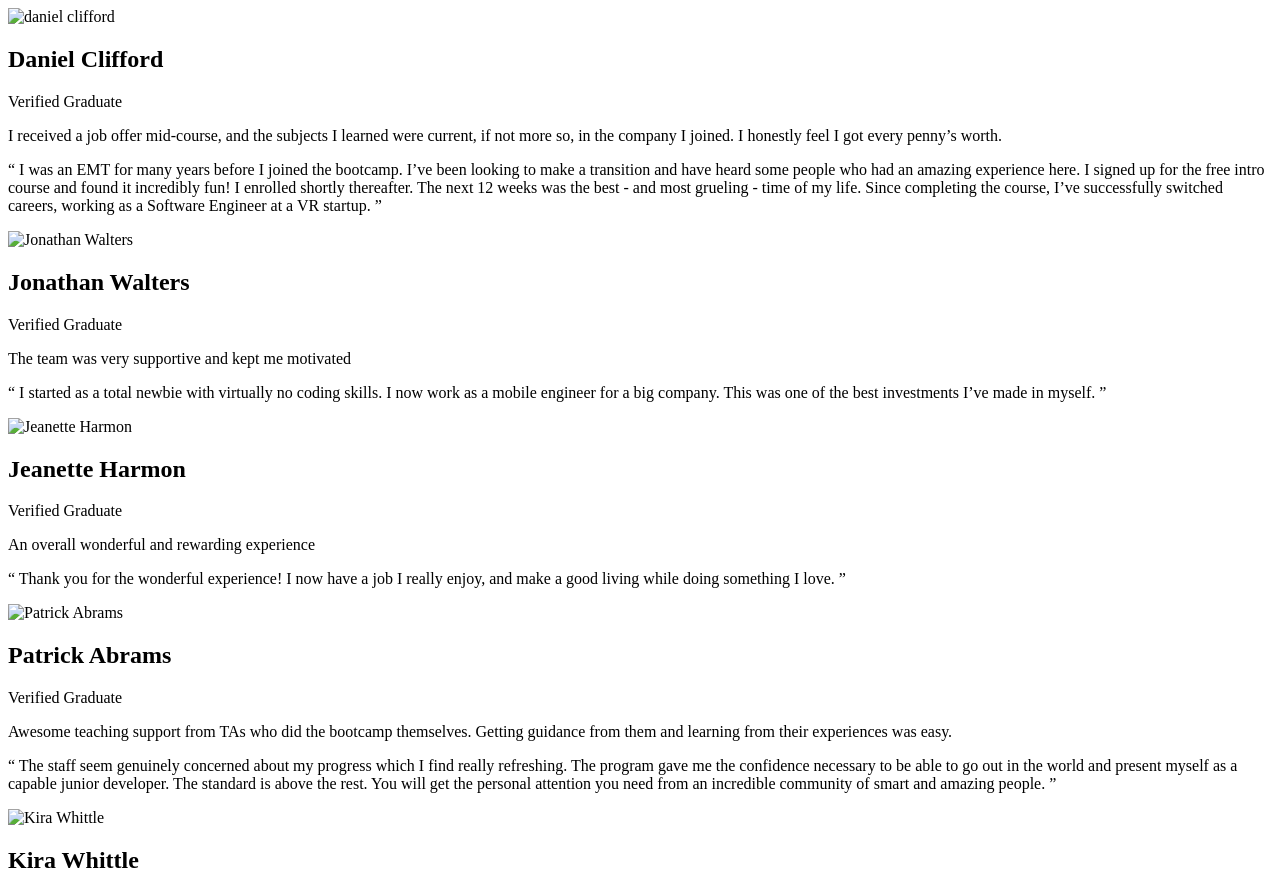
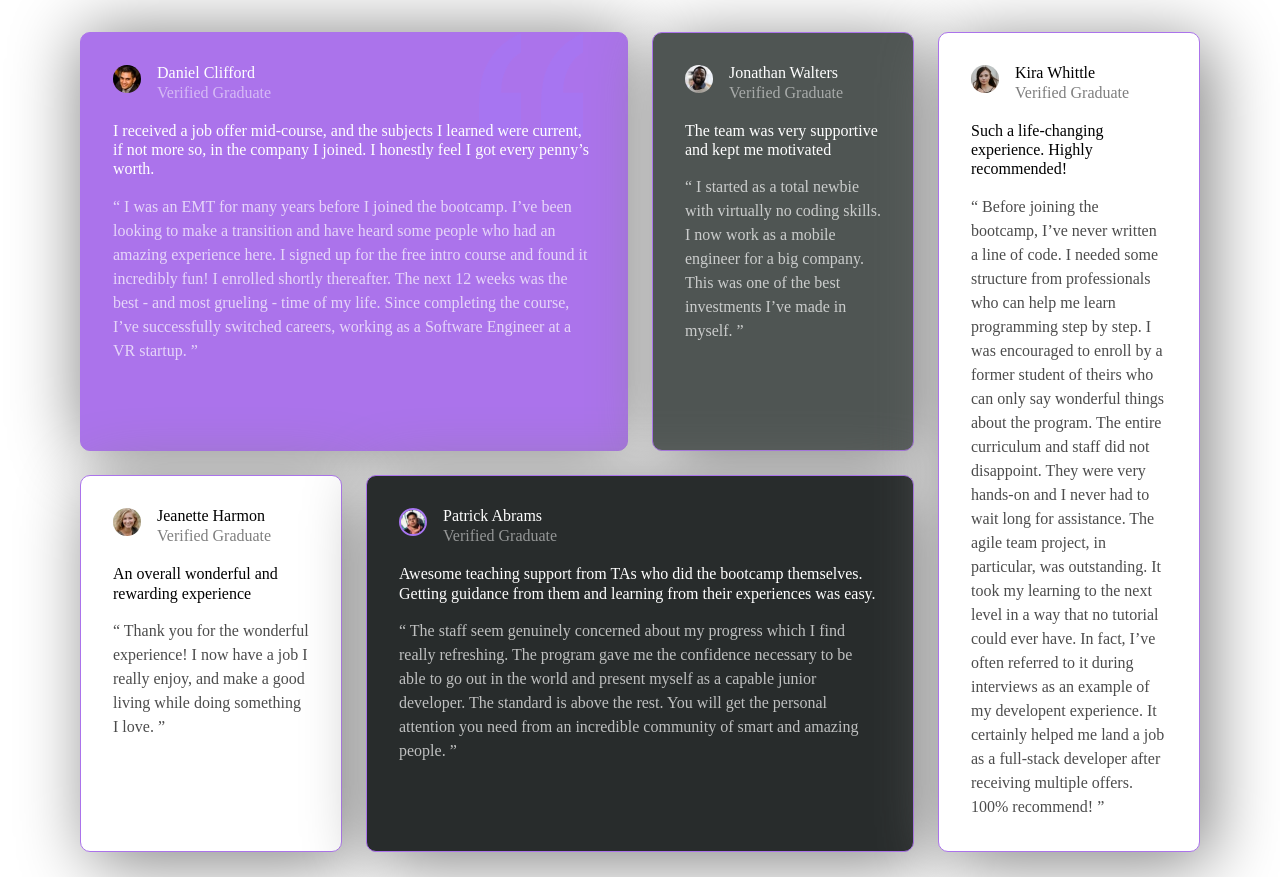
Before and after one commit to BommuAbhilash/html-and-css-level-2-testimonial-grid, a plain HTML site: page index.html in a window 1280 px wide. Shown: the top 877 px of the page. Drawn offline with Linux system fonts and the light colour scheme; files whose address does not match are found by name.

Commit message:
Update index.html

```diff
--- a/index.html
+++ b/index.html
@@ -10,7 +10,7 @@
   <link rel="preconnect" href="https://fonts.gstatic.com" crossorigin>
   <link href="https://fonts.googleapis.com/css2?family=Barlow+Semi+Condensed:wght@500;600&display=swap"
     rel="stylesheet">
-  <link rel="stylesheet" href="/html and css level 2 project/projectstyling2.css">
+  <link rel="stylesheet" href="projectstyling2.css">
   <title>FEM grid</title>
 </head>
 
@@ -19,7 +19,8 @@
     <article class="testimonial grid-col-span-2 flow bg-primary-400 quote text-neutral-100">
       <div class="flex">
         <div>
-          <img  src="/photos/images/image-daniel.jpg" alt="daniel clifford">
+          <img  src="/
+html-and-css-level-2-testimonial-grid/image-daniel.jpg" alt="daniel clifford">
         </div>
         <div>
           <h2 class="name">Daniel Clifford</h2>
@@ -41,7 +42,8 @@
     <article class="testimonial flow bg-secondary-400 text-neutral-100">
       <div class="flex">
         <div>
-          <img src="/photos/images/image-jonathan.jpg" alt="Jonathan Walters">
+          <img src="/
+html-and-css-level-2-testimonial-grid/image-jonathan.jpg" alt="Jonathan Walters">
         </div>
         <div>
           <h2 class="name">Jonathan Walters</h2>
@@ -59,7 +61,8 @@
     <article class="testimonial flow bg-neutral-100 text-secondary-400">
       <div class="flex">
         <div>
-          <img src="/photos/images/image-jeanette.jpg" alt="Jeanette Harmon">
+          <img src="/
+html-and-css-level-2-testimonial-grid/image-jeanette.jpg" alt="Jeanette Harmon">
         </div>
         <div>
           <h2 class="name">Jeanette Harmon</h2>
@@ -76,7 +79,8 @@
     <article class="testimonial grid-col-span-2 flow bg-secondary-500 text-neutral-100">
       <div class="flex">
         <div>
-          <img class="border-primary-400" src="/photos/images/image-patrick.jpg" alt="Patrick Abrams">
+          <img class="border-primary-400" src="/
+html-and-css-level-2-testimonial-grid/image-patrick.jpg" alt="Patrick Abrams">
         </div>
         <div>
           <h2 class="name">Patrick Abrams</h2>
@@ -97,7 +101,8 @@
     <article class="testimonial flow bg-neutral-100 text-secondary-400">
       <div class="flex">
         <div>
-          <img src="/photos/images/image-kira.jpg" alt="Kira Whittle">
+          <img src="/
+html-and-css-level-2-testimonial-grid/image-kira.jpg" alt="Kira Whittle">
         </div>
         <div>
           <h2 class="name">Kira Whittle</h2>
```
